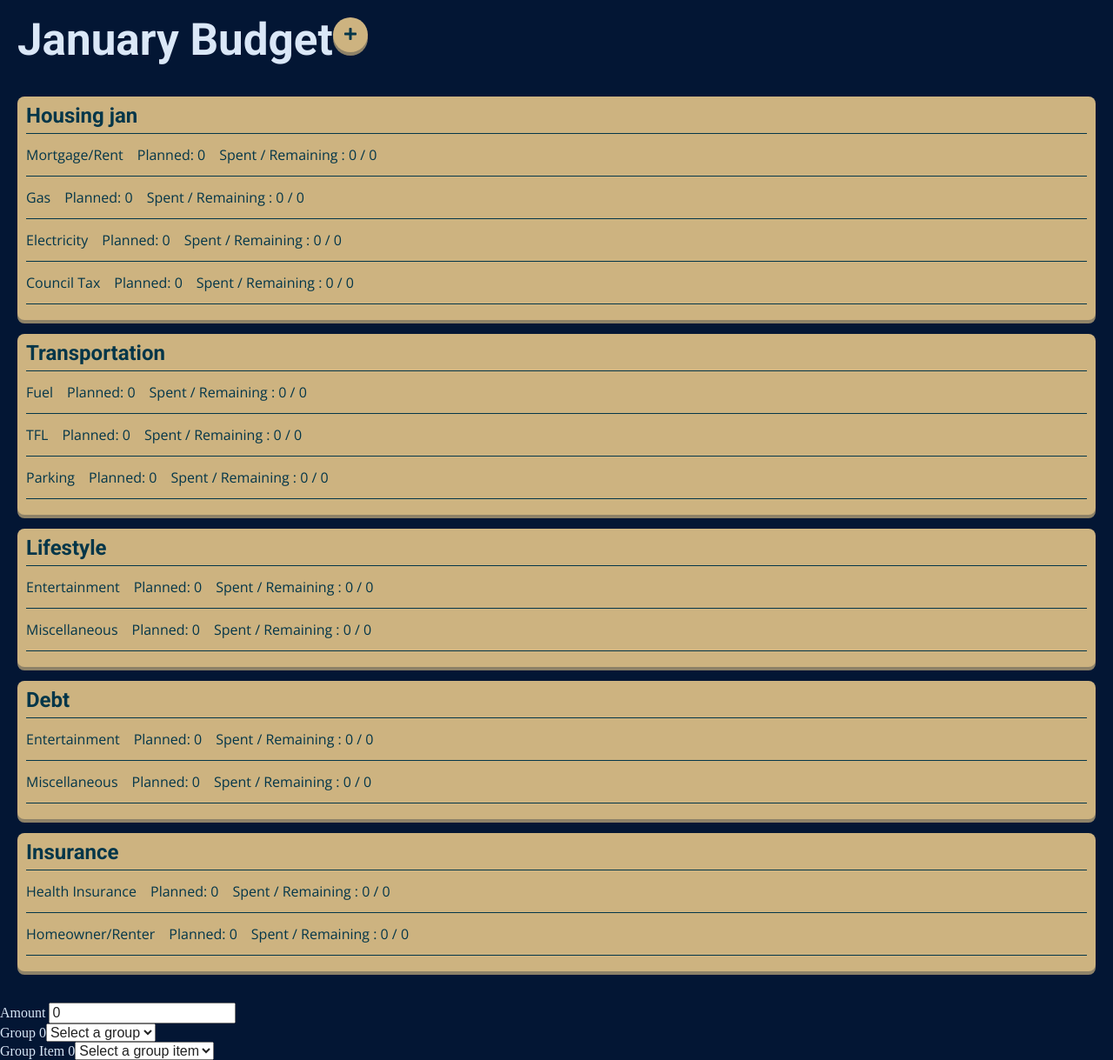
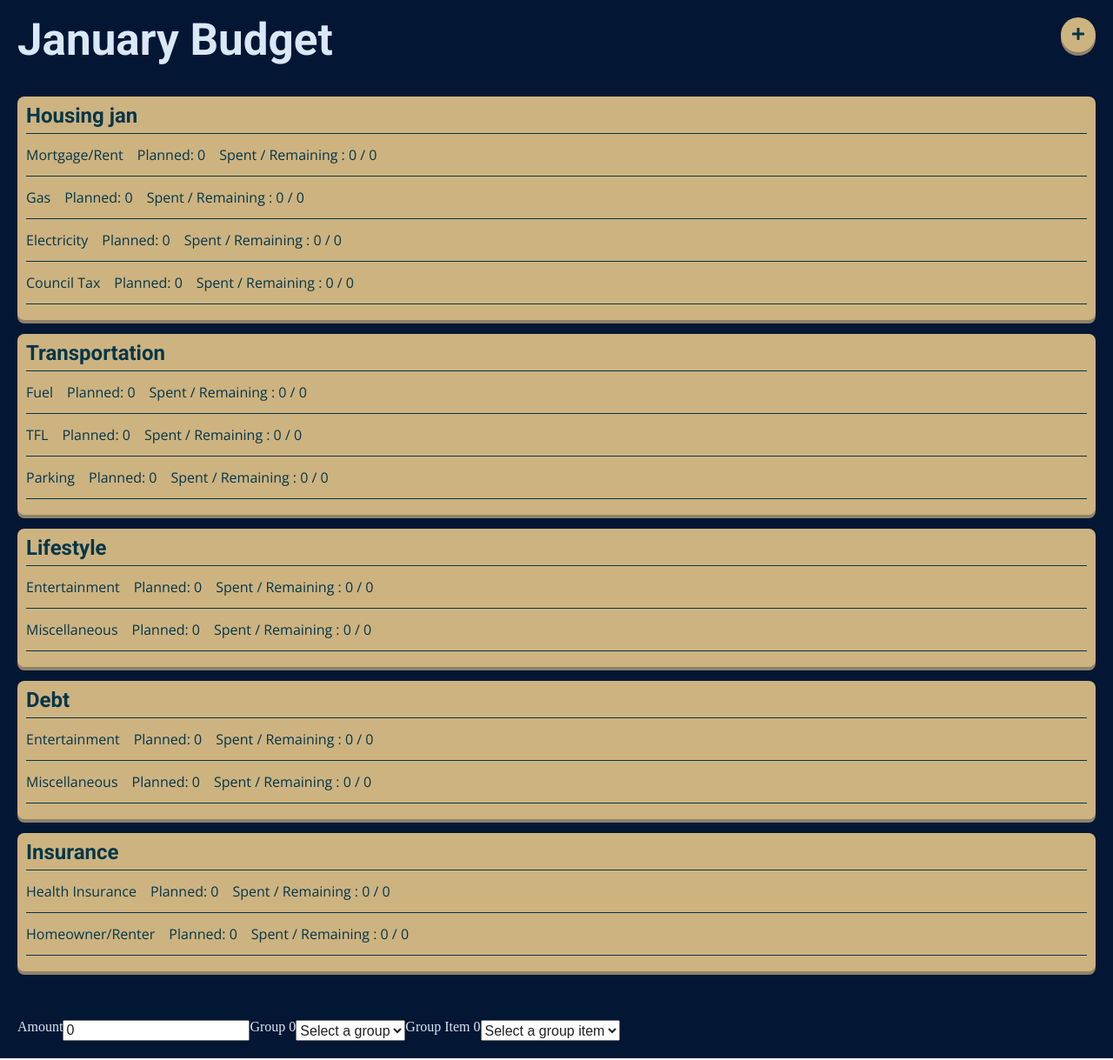
Before and after one commit to kemaakpala/budgeting-app, a React (Create React App) app: page /jan in a window 1280 px wide. Shown: the whole page at 87% size. Built offline with nearby package versions, Linux system fonts and the light colour scheme; data requests are answered from the project's data file.

Commit message:
Add TextInput component
updated styles in index.css
created TextInput component
updated layout of budgetPage

```diff
--- a/src/Components/Button/Button.js
+++ b/src/Components/Button/Button.js
@@ -1,4 +1,4 @@
 import React from 'react';
 import './Button.css';
 
-export default (props) => <button className="btn rounded" title={props.title}>{props.children}</button>
+export default (props) => <button className={`btn ${props.variant} ${props.className}`} title={props.title}>{props.children}</button>
--- a/src/Components/GroupBlock/index.js
+++ b/src/Components/GroupBlock/index.js
@@ -17,7 +17,7 @@ const GroupBlock = (props) => {
       return (
         <>
         <Box>
-          <div className="group-block"><Typography component="h2">{value.title}</Typography></div>
+          <div key={key} className="group-block"><Typography component="h2">{value.title}</Typography></div>
           <Divider />
           <div className="group-block-body">
             <ul>
--- /dev/null
+++ b/src/Components/Inputs/TextInput.js
@@ -0,0 +1,8 @@
+import React from 'react';
+
+export default ({ id, variant, label, value, onChangeHandler}) => (
+  <>
+    <label htmlFor={id}>{label}</label>
+    <input id={id} type={variant} value={value} onChange={() => onChangeHandler}/>
+  </>
+)
--- a/src/Components/TransactionBlock/index.js
+++ b/src/Components/TransactionBlock/index.js
@@ -1,4 +1,6 @@
 import React, { useState } from 'react';
+import TextInputs from '../Inputs/TextInput'
+
 
 const TransactionBlock = () => {
   const amount = useInput(0);
@@ -20,9 +22,10 @@ const TransactionBlock = () => {
 
   return (
     <>
-      <form>
+      {/* <form> */}
         <label htmlFor="Amount">Amount </label>
         <input id="Amount" type="text" value={amount.value} onChange={amount.onChange} />
+        {/* <TextInputs id="Amount" variant="text" value={amount.value} onChange={amount.onChange} /> */}
         <br />
         <label htmlFor="Group">Group {group.value}</label>
         <select id="Group" value={group.value} onChange={group.onChange}>
@@ -35,7 +38,7 @@ const TransactionBlock = () => {
           <option value="0" >Select a group item</option>
           <option value="1" >item 1</option>
         </select>
-      </form>
+      {/* </form> */}
     </>
   );
 }
--- a/src/Containers/BudgetPage.css
+++ b/src/Containers/BudgetPage.css
@@ -1,4 +1,4 @@
-.blockWrapper{
+.blockWrapper {
   display: flex;
   padding: 1.25rem;
 }
@@ -6,3 +6,7 @@
 .blockWrapper.flex-direction-column {
   flex-direction: column;
 }
+
+.alignLeft {
+  margin-left: auto;
+}
--- a/src/Containers/BudgetPage.js
+++ b/src/Containers/BudgetPage.js
@@ -36,12 +36,14 @@ const BudgetPage = (props) => {
       <>
         <div className="blockWrapper">
           <Typography component="h1">{MonthUtil(monthRoute)} Budget</Typography>
-          <Button title="add transaction"><FontAwesomeIcon icon={faPlus}/></Button>
+          <Button variant="rounded" className="alignLeft" title="add transaction"><FontAwesomeIcon icon={faPlus}/></Button>
         </div>
         <div className="blockWrapper flex-direction-column">
           <GroupBlock {...groupData[monthRoute]}/>
         </div>
-        <TransactionBlock />
+        <div className="blockWrapper">
+          <TransactionBlock />
+        </div>
       </>
     );
   }
--- a/src/Containers/Layout.css
+++ b/src/Containers/Layout.css
@@ -2,4 +2,7 @@ main {
   justify-content: center;
   background-color: #031634;
   color: #DAE7F7;
+  /* display: flex;
+  flex-wrap: wrap;
+  flex: 1; */
 }
--- a/src/Containers/Layout.js
+++ b/src/Containers/Layout.js
@@ -1,7 +1,23 @@
 import React from 'react';
+// import { FontAwesomeIcon } from '@fortawesome/react-fontawesome';
+// import { faPlus } from '@fortawesome/free-solid-svg-icons';
+// import Typography from '../Components/Typography';
+// import Button from '../Components/Button/Button';
+// import MonthUtil from '../utils/month';
 import './Layout.css';
 const Layout = (props) => {
-  return <main>{props.children}</main>
+  // const monthRoute = props.match.params.month;
+  return (
+    <>
+      {/* <header>
+        <div className="blockWrapper">
+          <Typography component="h1">{MonthUtil(monthRoute)} Budget</Typography>
+          <Button title="add transaction"><FontAwesomeIcon icon={faPlus}/></Button>
+        </div>
+      </header> */}
+      <main>{props.children}</main>
+    </>
+  )
 }
 
 export default Layout;
--- a/src/index.css
+++ b/src/index.css
@@ -1,5 +1,7 @@
 @import url('https://fonts.googleapis.com/css2?family=Open+Sans&family=Roboto:wght@700&display=swap');
-
+html, body {
+  height: 100%;
+}
 body {
   margin: 0;
   font-family: -apple-system, BlinkMacSystemFont, 'Segoe UI', 'Roboto', 'Oxygen',
```
